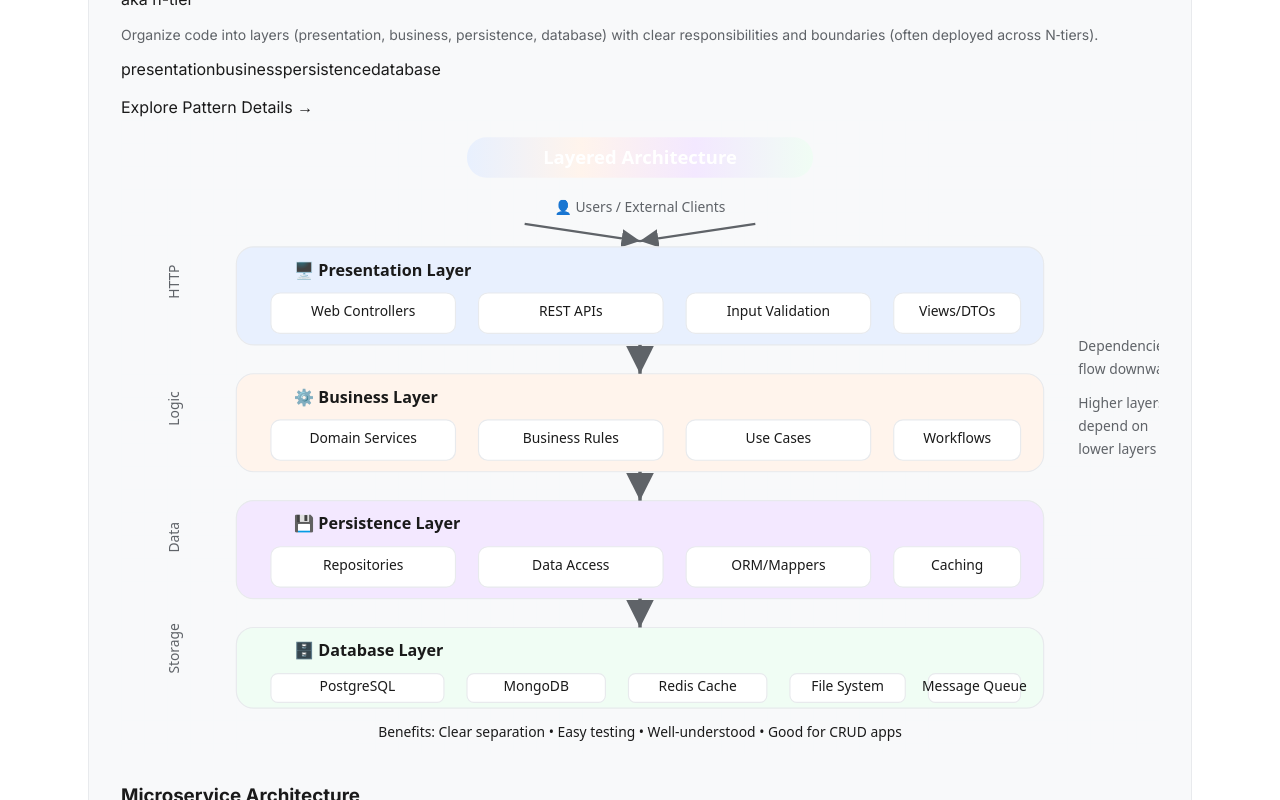
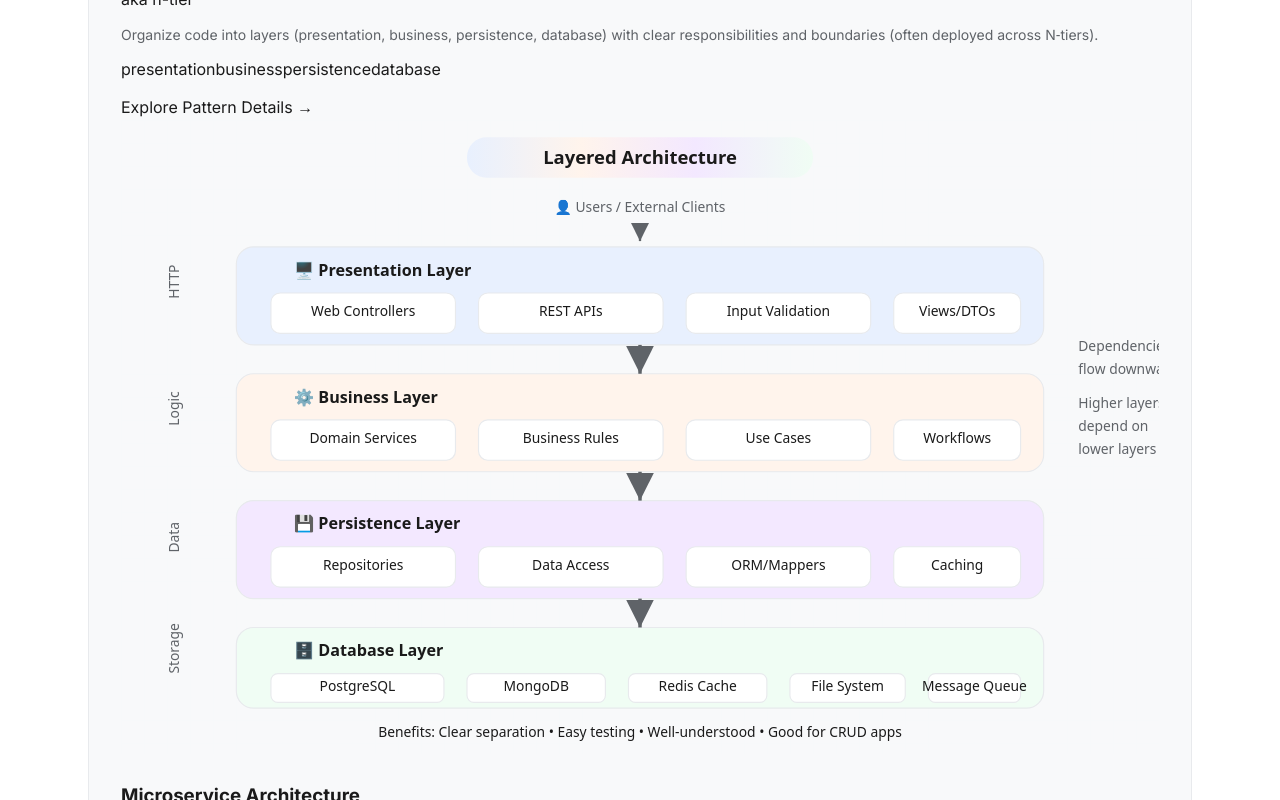
Before and after one commit to lahirugmg/digitalplatformarchitect, a Next.js app: page /patterns in a window 1280 px wide. Shown: the part 500-1300 px from the top of the page. Built offline with nearby package versions, Linux system fonts and the light colour scheme.

Commit message:
fix layered arch diagram

```diff
--- a/components/diagrams/LayeredArchitectureDiagram.tsx
+++ b/components/diagrams/LayeredArchitectureDiagram.tsx
@@ -39,12 +39,11 @@ export function LayeredArchitectureDiagram() {
 
       {/* Main title */}
       <rect x="300" y="15" width="300" height="35" fill="url(#layer-gradient)" stroke="none" rx="17" ry="17" />
-      <text x="450" y="38" textAnchor="middle" fill="#fff" style={{ font: fontTitle }}>Layered Architecture</text>
+      <text x="450" y="38" textAnchor="middle" fill={c.text} style={{ font: fontTitle }}>Layered Architecture</text>
 
       {/* User/Client indication */}
       <text x="450" y="80" textAnchor="middle" fill={c.subtle} style={{ font: fontSub }}>👤 Users / External Clients</text>
-      <line x1="350" y1="90" x2="450" y2="105" stroke={c.subtle} strokeWidth={2} markerEnd="url(#arrow-layered)" />
-      <line x1="550" y1="90" x2="450" y2="105" stroke={c.subtle} strokeWidth={2} markerEnd="url(#arrow-layered)" />
+      <line x1="450" y1="90" x2="450" y2="105" stroke={c.subtle} strokeWidth={2} markerEnd="url(#arrow-layered)" />
 
       {/* Presentation Layer */}
       <rect x="100" y="110" width="700" height="85" fill={c.presentation} stroke={c.border} rx="15" ry="15" />
```
